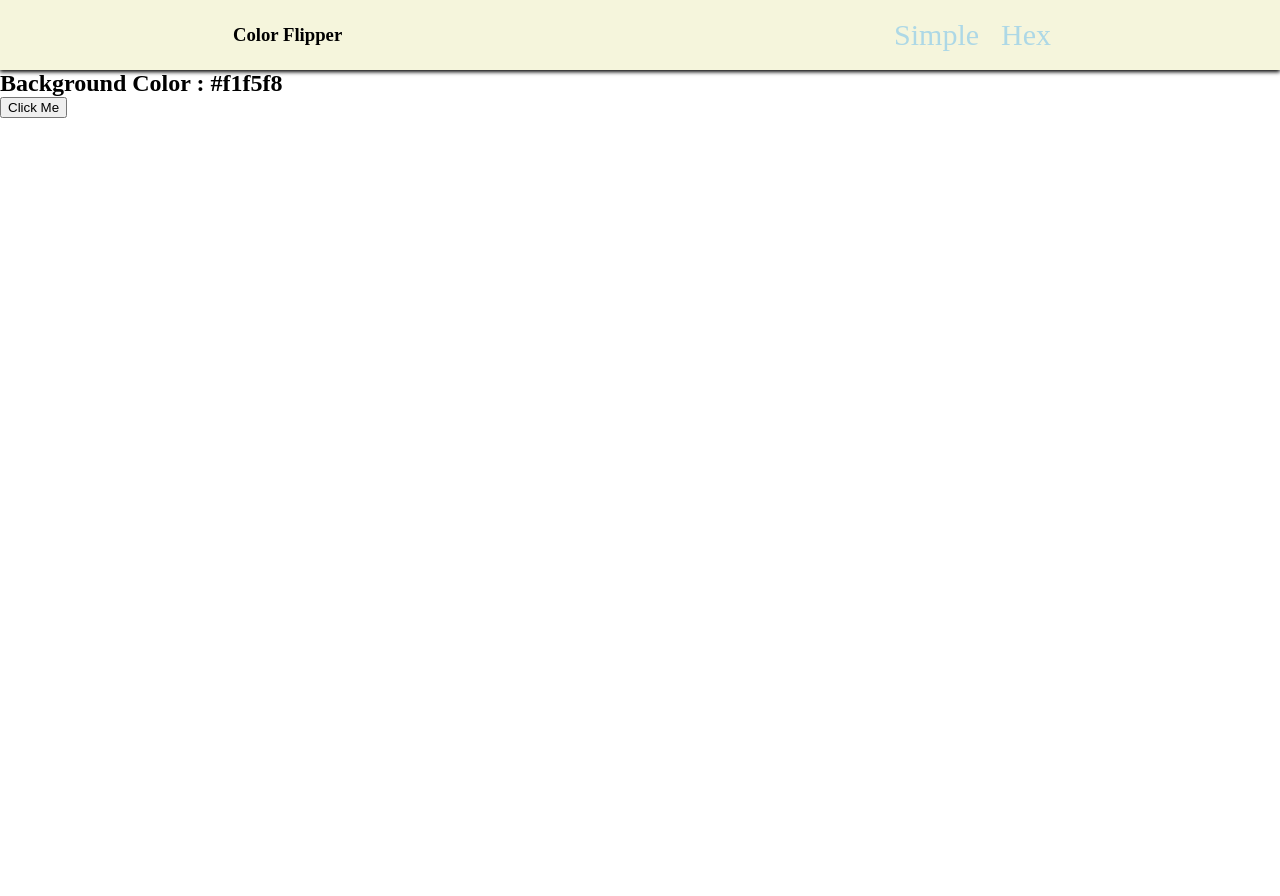
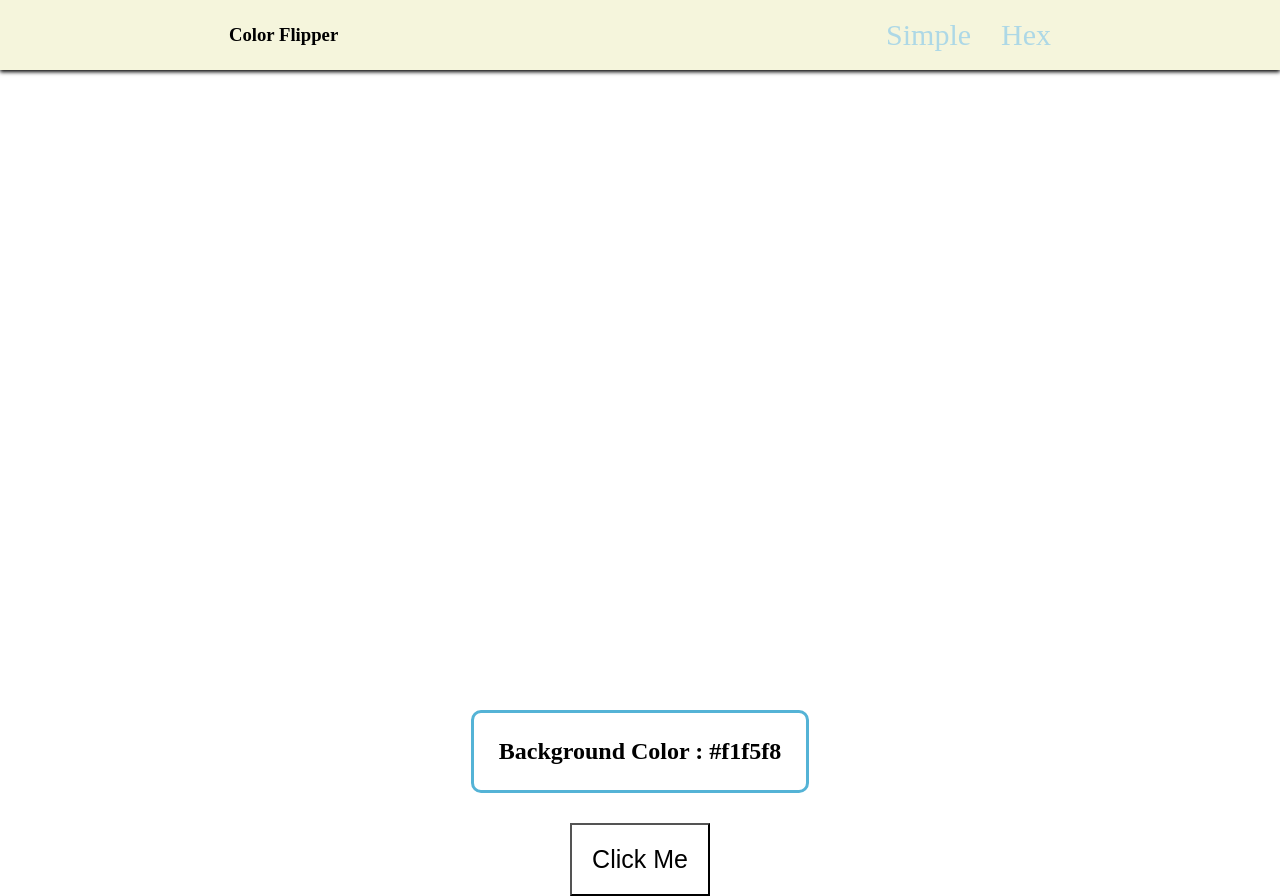
Before and after one commit to 2e-D/Colour-Flipper, a plain HTML site: page index.html in a window 1280 px wide. Before the commit the page ends 800 px from the top, so only its background shows below. Drawn offline with Linux system fonts and the light colour scheme.

Commit message:
Added the main CSS i needed
- Added the main css to the project, with a tiny bit more to do.
- The things i added include another hover affect on the button and a border around the main body text.
- I removed a couple of lines that didn't change much/anything.

```diff
--- a/style.css
+++ b/style.css
@@ -22,8 +22,6 @@
 a {
     box-shadow: inset 0 0 0 0 #54b3d6;
     color: lightblue;
-    margin: 0 -.25rem;
-    padding: 0 -.25rem;
     transition: color .3s ease-in-out, box-shadow .3s ease-in-out;
     font-size: 30px;
     text-decoration: none;
@@ -32,5 +30,35 @@ a {
 a:hover {
     color: #fff;
     box-shadow: inset 200px 0 0 0 #54b3d6;
-    font-size: 33px;
+    font-size: 30px;
 }
+
+
+.main-body {
+    display: flex;
+    flex-direction: column;
+    justify-content: center;
+    align-items: center;
+    max-height: max-content;
+    margin-top: 50%;
+    gap: 30px;
+}
+
+#btn {
+    background-color: white;
+    font-size: 25px;
+    padding: 20px;
+}
+
+#btn:hover {
+    color: #54b3d6;
+}
+
+
+
+.bg-color-box {
+    border: solid 3px #54b3d6;
+    padding: 25px;
+    border-radius: 10px;
+
+}
```
